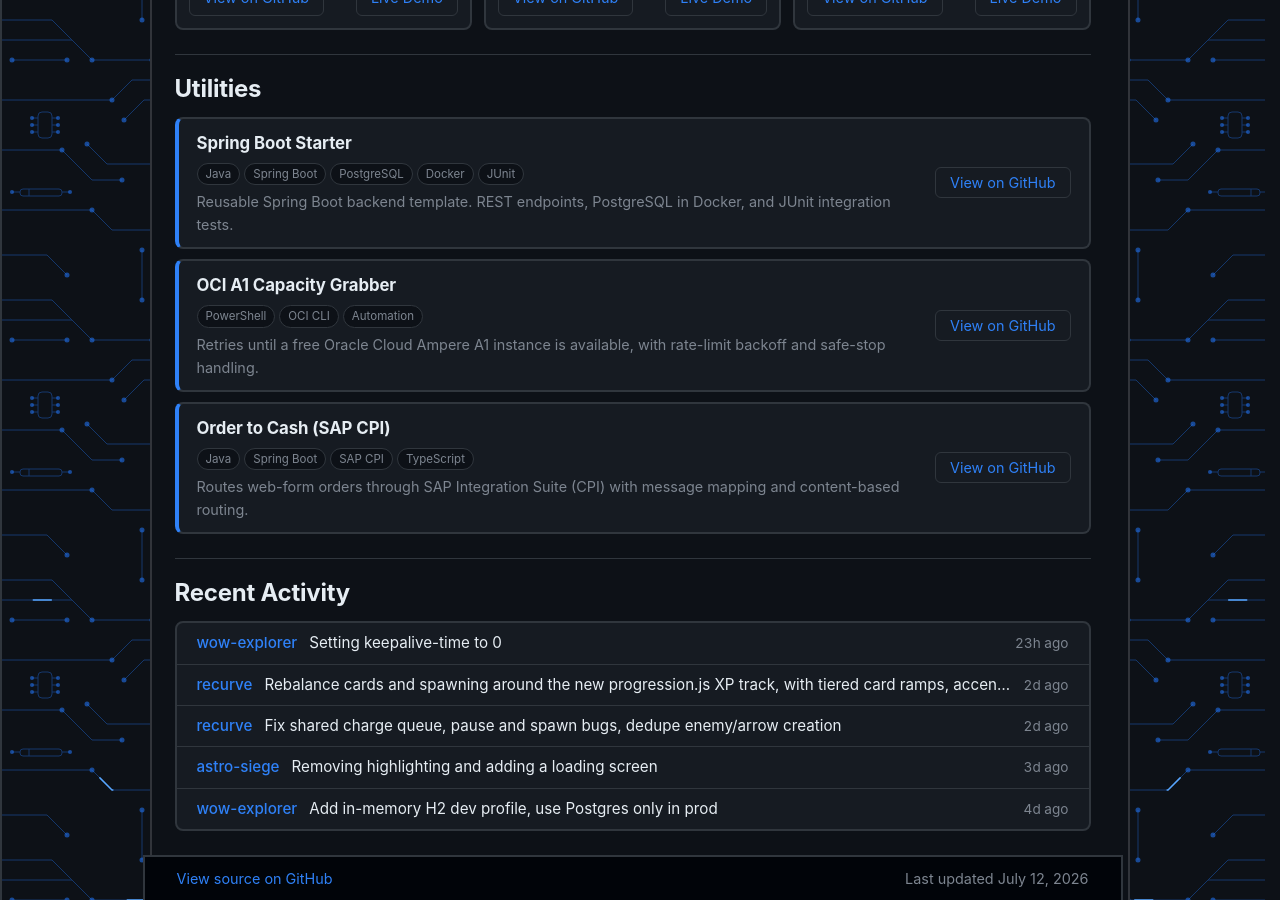
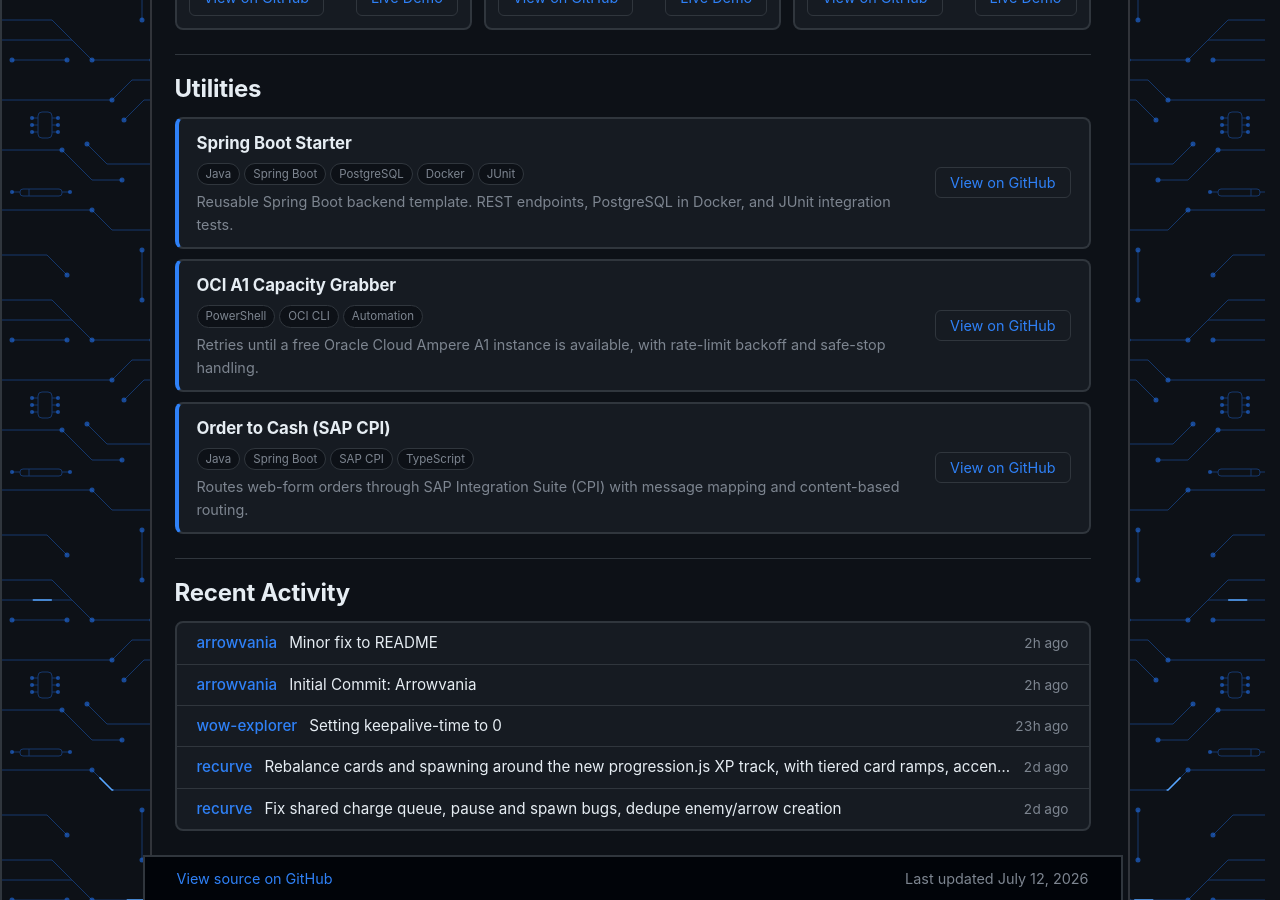
Before and after one commit to rwdenmark/rwdenmark.github.io, a Jekyll site: the page built from projects.html, in a window 1280 px wide and 900 px high, scrolled down 1507 px. Built offline with Jekyll 4.4.1, drawn with Linux system fonts in a browser that asks for light colours.

Commit message:
chore: update recent commits cache [skip ci]

```diff
--- a/_data/commits.json
+++ b/_data/commits.json
@@ -1,4 +1,16 @@
 [
+  {
+    "repo": "arrowvania",
+    "message": "Minor fix to README",
+    "date": "2026-07-13T04:28:00Z",
+    "url": "https://github.com/rwdenmark/arrowvania/commit/eabf4f337827cddc396bbccbed06d751b640f2ed"
+  },
+  {
+    "repo": "arrowvania",
+    "message": "Initial Commit: Arrowvania",
+    "date": "2026-07-13T04:25:44Z",
+    "url": "https://github.com/rwdenmark/arrowvania/commit/00cfc543ce6c56e4a35557f98cd8a64668bc208f"
+  },
   {
     "repo": "wow-explorer",
     "message": "Setting keepalive-time to 0",
@@ -16,17 +28,5 @@
     "message": "Fix shared charge queue, pause and spawn bugs, dedupe enemy/arrow creation",
     "date": "2026-07-11T04:23:12Z",
     "url": "https://github.com/rwdenmark/recurve/commit/372fce79c63182a9482ca9f1c0c43d2ce2cfcc16"
-  },
-  {
-    "repo": "astro-siege",
-    "message": "Removing highlighting and adding a loading screen",
-    "date": "2026-07-10T00:24:21Z",
-    "url": "https://github.com/rwdenmark/astro-siege/commit/4d786bfba75158c93bf433475f4f62c500e99c2e"
-  },
-  {
-    "repo": "wow-explorer",
-    "message": "Add in-memory H2 dev profile, use Postgres only in prod",
-    "date": "2026-07-09T01:02:05Z",
-    "url": "https://github.com/rwdenmark/wow-explorer/commit/a960980caf436261a8dfbd0a0fa2a7c2ff934a6d"
   }
 ]
```
